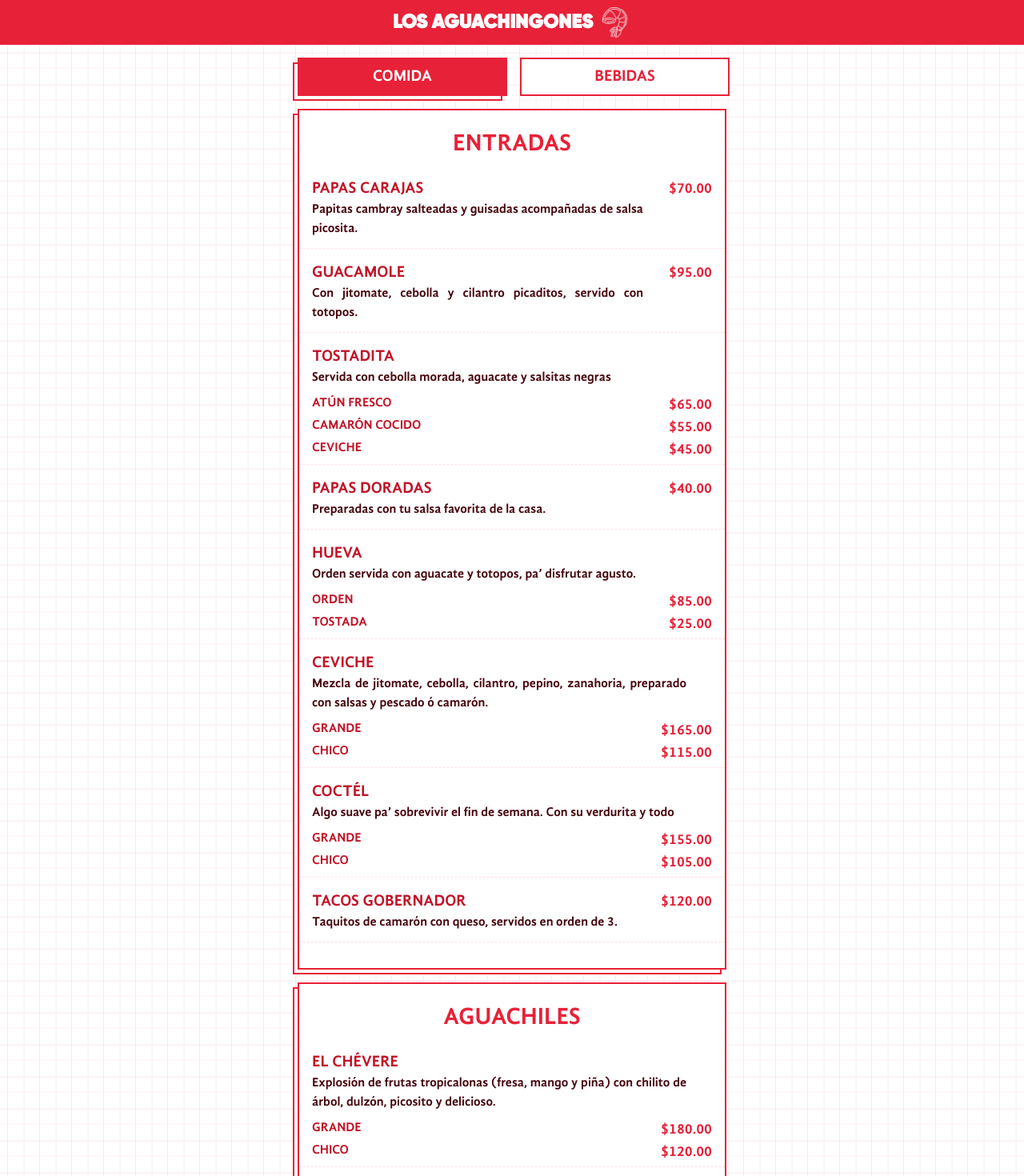
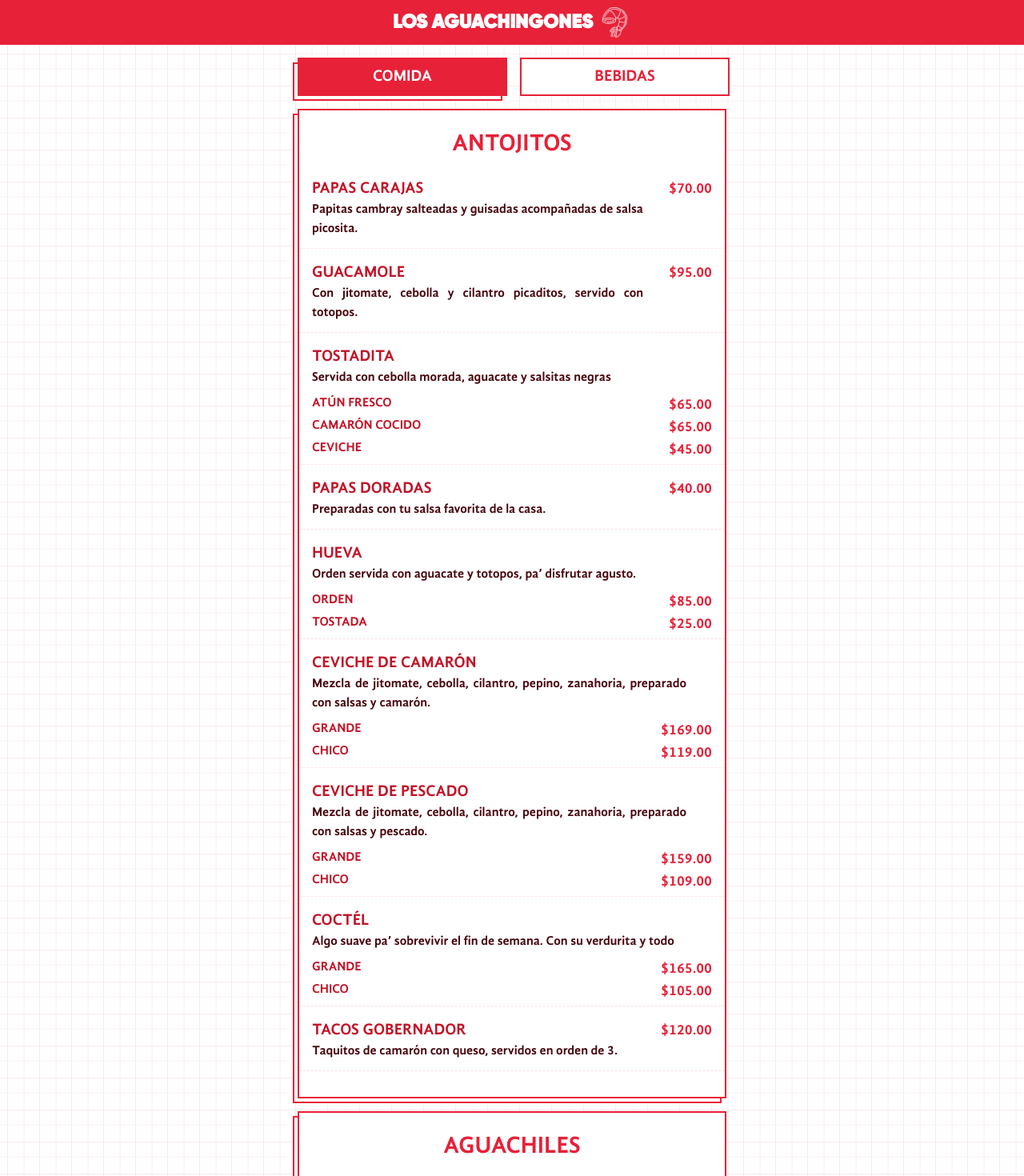
Before and after one commit to CastilloDelgado/menu-aguachingones, a Vue app: page / in a window 1280 px wide. Shown: the top 1470 px of the page at 80% size. Built offline with nearby package versions, Linux system fonts and the light colour scheme.

Commit message:
Prime update

```diff
--- a/src/constants.js
+++ b/src/constants.js
@@ -1,7 +1,7 @@
 const MENU = {
   meals: [
     {
-      title: "Entradas",
+      title: "Antojitos",
       elements: [
         {
           title: "Papas Carajas",
@@ -28,7 +28,7 @@
             {
               title: "Camarón cocido",
               description: "",
-              price: 55,
+              price: 65,
             },
             {
               title: "Ceviche",
@@ -61,20 +61,38 @@
           ],
         },
         {
-          title: "Ceviche",
+          title: "Ceviche de Camarón",
           description:
-            "Mezcla de jitomate, cebolla, cilantro, pepino, zanahoria, preparado con salsas y pescado ó camarón.",
+            "Mezcla de jitomate, cebolla, cilantro, pepino, zanahoria, preparado con salsas y camarón.",
           price: null,
           variants: [
             {
               title: "Grande",
               description: "",
-              price: 165,
+              price: 169,
             },
             {
               title: "Chico",
               description: "",
-              price: 115,
+              price: 119,
+            },
+          ],
+        },
+        {
+          title: "Ceviche de Pescado",
+          description:
+            "Mezcla de jitomate, cebolla, cilantro, pepino, zanahoria, preparado con salsas y pescado.",
+          price: null,
+          variants: [
+            {
+              title: "Grande",
+              description: "",
+              price: 159,
+            },
+            {
+              title: "Chico",
+              description: "",
+              price: 109,
             },
           ],
         },
@@ -87,7 +105,7 @@
             {
               title: "Grande",
               description: "",
-              price: 155,
+              price: 165,
             },
             {
               title: "Chico",
@@ -115,12 +133,12 @@
             {
               title: "Grande",
               description: "",
-              price: 180,
+              price: 189,
             },
             {
               title: "Chico",
               description: "",
-              price: 120,
+              price: 129,
             },
           ],
         },
@@ -133,12 +151,12 @@
             {
               title: "Grande",
               description: "",
-              price: 180,
+              price: 189,
             },
             {
               title: "Chico",
               description: "",
-              price: 120,
+              price: 129,
             },
           ],
         },
@@ -205,12 +223,12 @@
             {
               title: "Grande",
               description: "",
-              price: 165,
+              price: 169,
             },
             {
               title: "Chico",
               description: "",
-              price: 105,
+              price: 109,
             },
           ],
         },
@@ -223,12 +241,12 @@
             {
               title: "Grande",
               description: "",
-              price: 165,
+              price: 169,
             },
             {
               title: "Chico",
               description: "",
-              price: 105,
+              price: 109,
             },
           ],
         },
@@ -241,12 +259,30 @@
             {
               title: "Grande",
               description: "",
-              price: 165,
+              price: 169,
             },
             {
               title: "Chico",
               description: "",
-              price: 105,
+              price: 109,
+            },
+          ],
+        },
+        {
+          title: "El vaquero",
+          description:
+            "Camarón a elegir (curtido con limón ó cocido), cecina de la casa, pepino, cebolla y aguacate, con salsa negra de chile serrano.",
+          price: null,
+          variants: [
+            {
+              title: "Grande",
+              description: "",
+              price: 169,
+            },
+            {
+              title: "Chico",
+              description: "",
+              price: 109,
             },
           ],
         },
```
